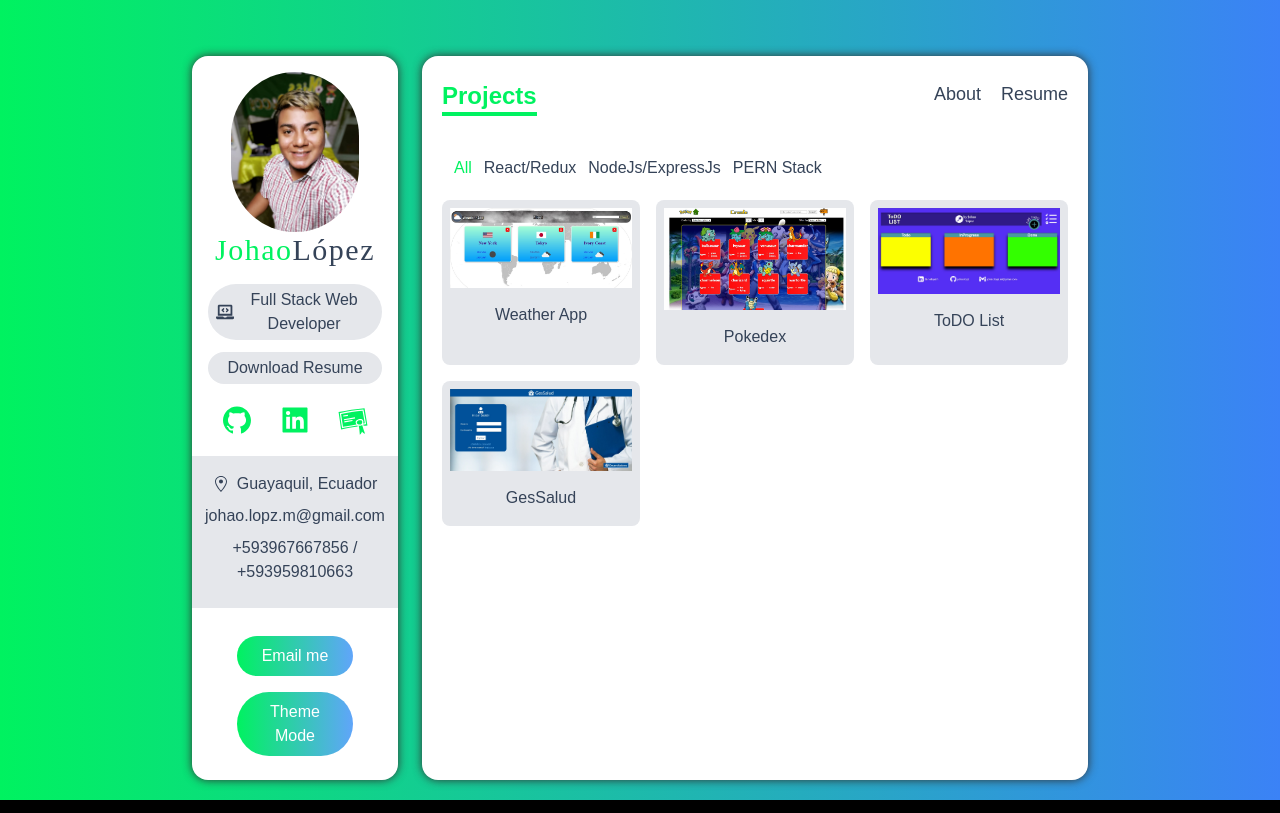
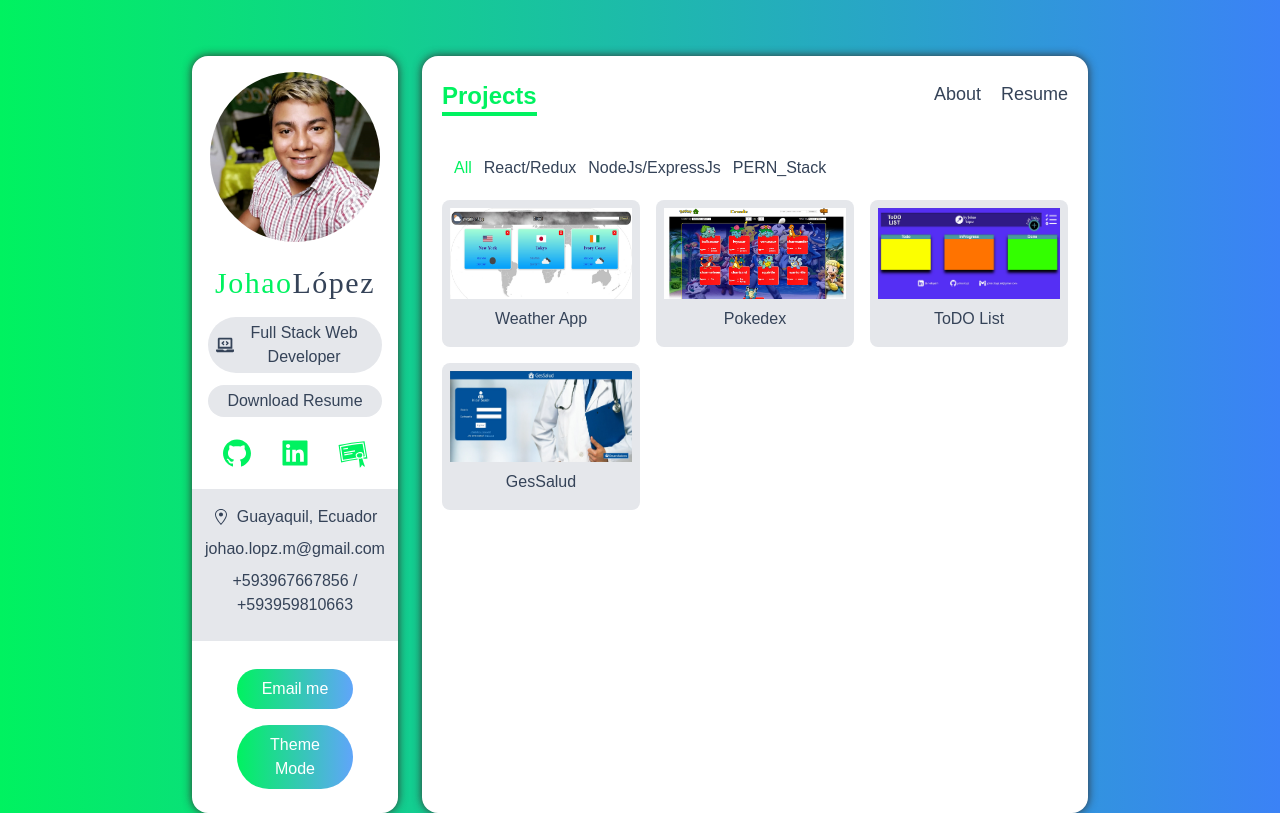
Before and after one commit to johaolopz/portfolio, a Next.js app: page /projects in a window 1280 px wide. Built offline with nearby package versions, Linux system fonts and the light colour scheme; a web font is replaced by a local one.

Commit message:
Changes to images with next/image attributes

```diff
--- a/components/ProjectCard.tsx
+++ b/components/ProjectCard.tsx
@@ -27,6 +27,9 @@ const ProjectCard:FunctionComponent<{
                 alt={name}
                 className='cursor-pointer h-12 w-12'
                 onClick={()=>setShowDetail(true)}
+                width="300"
+                height="150"
+                layout='responsive'
             />
             <p className='my-2 text-center'>{name}</p>
 
@@ -38,12 +41,15 @@ const ProjectCard:FunctionComponent<{
                         <Image
                             src={image}
                             alt={name}
+                            layout='responsive'
+                            height="150"
+                            width="300"
                         />
                         <div className='flex justify-center my-4 space-x-3'>
-                            <a href={github_url} className='flex items-center px-4 py-2 space-x-3 text-lg bg-gray-200 dar:bg-dark-200'>
+                            <a href={github_url} className='flex items-center px-4 py-2 space-x-3 text-lg bg-gray-300 dark:bg-dark-200'>
                                 <AiFillGithub/> <span>Github</span>
                             </a>
-                            <a href={deployed_url} className='flex items-center px-4 py-2 space-x-3 text-lg bg-gray-200 dar:bg-dark-200'>
+                            <a href={deployed_url} className='flex items-center px-4 py-2 space-x-3 text-lg bg-gray-300 dark:bg-dark-200'>
                                 <AiFillProject/> <span>Project</span>
                             </a>
                         </div>
@@ -55,7 +61,7 @@ const ProjectCard:FunctionComponent<{
                             {
                                 key_techs.map((tech)=>(
                                     <span key={tech}
-                                      className='px-2 py-1 my-1 bg-gray-200 dark:bg-dark-200 rounded-sm'
+                                      className='px-2 py-1 my-1 bg-gray-300 dark:bg-dark-200 rounded-sm'
                                     >{tech}</span>
                                 ))
                             }
--- a/components/ProjectsNavBar.tsx
+++ b/components/ProjectsNavBar.tsx
@@ -24,7 +24,7 @@ const ProjectsNavBar:FunctionComponent<{handlerFilterCategory:Function, active:s
             <NavItem value="All" {...props} />
             <NavItem value="React/Redux" {...props} />
             <NavItem value="NodeJs/ExpressJs" {...props} />
-            <NavItem value="PERN Stack" {...props} />
+            <NavItem value="PERN_Stack" {...props} />
         </div>
     )
 }
--- a/components/Sidebar.tsx
+++ b/components/Sidebar.tsx
@@ -15,13 +15,14 @@ const Sidebar = () => {
 
     return (
         <div>
-            <div className="w-32 h-32 mx-auto mb-8 rounded-full">
                 <Image
                     src={profilePhoto}
                     alt="profile photo"
-                    className="rounded-full"
-                />
-            </div>
+                    height="170px"
+                    width="170px"
+                    className="mx-auto border rounded-full"
+                    layout="intrinsic"
+                    quality="100"                />
             <h3 className="my-4 text-3xl font-medium tracking-wider font-smooch">
                 <span className="text-green">Johao</span>
                 López
--- a/data.ts
+++ b/data.ts
@@ -185,7 +185,7 @@ export const tools:ISkill[] = [
             image: GesSaludPic,
             deployed_url: "https://ges-salud.vercel.app/",
             github_url: "https://github.com/guillevidal/GesSalud",
-            category: ["PERN Stack"],
+            category: ["PERN_Stack"],
             key_techs: ["PostgreSQL","ExpressJs","React","NodeJs","JWT","NodeMailer","Multer","Others"]
         },
 
--- a/type.ts
+++ b/type.ts
@@ -22,4 +22,4 @@ export interface IProject {
     key_techs: string[]
 }
 
-export type Category = "React/Redux"|"NodeJs/ExpressJs"|"PERN Stack";
+export type Category = "React/Redux"|"NodeJs/ExpressJs"|"PERN_Stack";
```
Also changed, not shown: images/profilePhoto.jpg.
